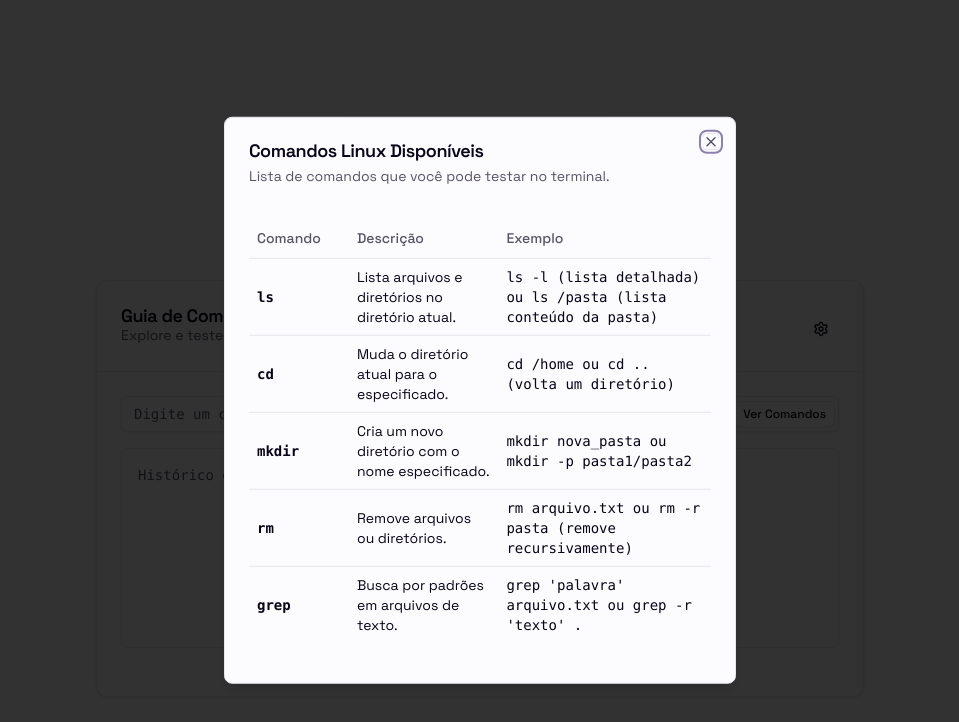
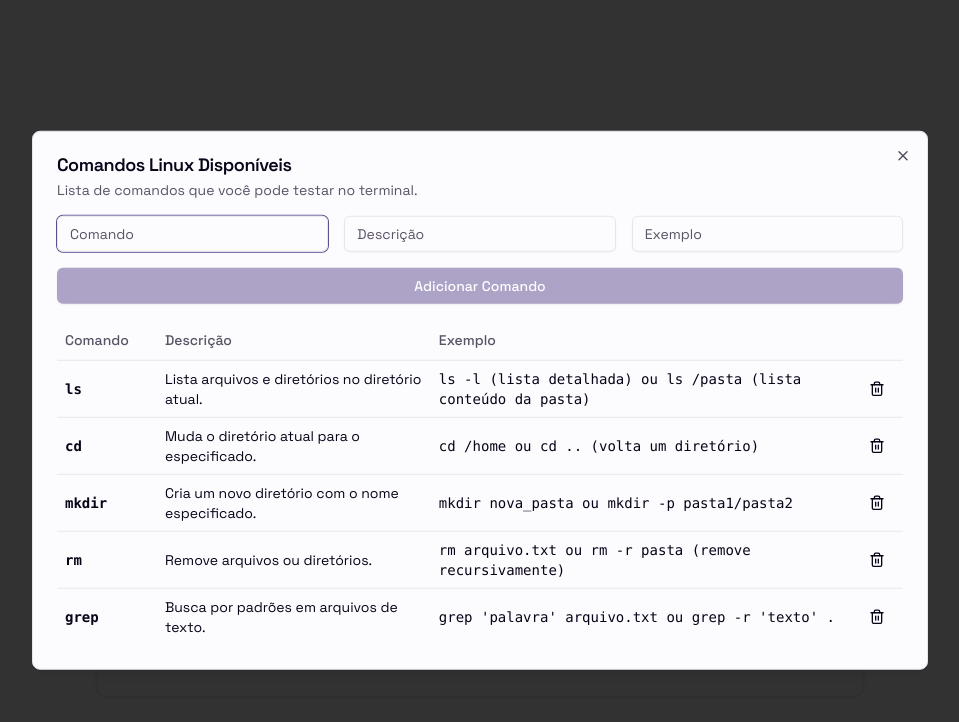
Before and after one commit to kadumedim/desafio_gn, a Next.js app: page / in a window 1280 px wide. Both pictures are taken after a click on the button "Ver Comandos". Shown: the top 722 px of the page, without its empty margins (160-1119 px from the left). Built offline with nearby package versions, Linux system fonts and the light colour scheme.

Commit message:
feat: custom commands

```diff
--- a/src/components/ui/chatcard.tsx
+++ b/src/components/ui/chatcard.tsx
@@ -49,6 +49,17 @@ export function ChatCard() {
   const [command, setCommand] = useState("")
   const [commandLogs, setCommandLogs] = useState<string[]>([])
   const [commands, setCommands] = useState<LinuxCommands>(defaultCommands)
+
+  const updateCommands = (newCommands: LinuxCommands) => {
+    setCommands(newCommands)
+    localStorage.setItem('linuxCommands', JSON.stringify(newCommands))
+  }
+
+  const resetCommands = () => {
+    setCommands(defaultCommands)
+    localStorage.setItem('linuxCommands', JSON.stringify(defaultCommands))
+  }
+
   const viewportRef = useRef<HTMLDivElement>(null)
 
   // Auto-scroll
@@ -62,17 +73,17 @@ export function ChatCard() {
   // Load commands
   useEffect(() => {
     try {
-      console.log("Salvando no local storage")
       const storedCommands = localStorage.getItem('linuxCommands')
       if (storedCommands) {
         const parsedCommands = JSON.parse(storedCommands)
         setCommands(parsedCommands)
-      }
-      else {
+      } else {
         localStorage.setItem('linuxCommands', JSON.stringify(defaultCommands))
+        setCommands(defaultCommands)
       }
     } catch (error) {
       console.error('Error loading stored commands:', error)
+      localStorage.setItem('linuxCommands', JSON.stringify(defaultCommands))
       setCommands(defaultCommands)
     }
   }, [])
@@ -83,10 +94,8 @@ export function ChatCard() {
     const cmd = command.trim().split(" ")[0].toLowerCase();
     const newLogs: string[] = [];
 
-    // Add command to logs first
     newLogs.push(`$ ${command}`);
 
-    // Add command response
     if (cmd in commands) {
       newLogs.push(`Descrição: ${commands[cmd].description}`);
       newLogs.push(`Exemplo: ${commands[cmd].example}`);
@@ -94,7 +103,6 @@ export function ChatCard() {
       newLogs.push(`Comando não reconhecido: ${cmd}`);
     }
 
-    // Update logs (add new logs at the end for chronological display)
     setCommandLogs(prev => [...prev, ...newLogs]);
     setCommand("");
   }
@@ -107,7 +115,7 @@ export function ChatCard() {
           <CardDescription>Explore e teste comandos de Linux!</CardDescription>
         </div>
 
-        <SettingsMenu onClearHistory={() => setCommandLogs([])} />
+        <SettingsMenu onClearHistory={() => setCommandLogs([])} onResetCommands={resetCommands} />
       </CardHeader>
       <Separator />
       <CardContent className="p-6">
@@ -121,7 +129,7 @@ export function ChatCard() {
               className="font-mono pr-24"
               autoComplete="off"
             />
-            <CommandDialog commands={commands} />
+            <CommandDialog commands={commands} onUpdateCommands={updateCommands} />
           </div>
 
           <ScrollArea className="h-[200px] w-full rounded-md border p-4 font-mono text-sm">
--- a/src/components/ui/command-dialog.tsx
+++ b/src/components/ui/command-dialog.tsx
@@ -1,5 +1,6 @@
 "use client"
 
+import { useState } from "react"
 import {
   Dialog,
   DialogContent,
@@ -9,6 +10,7 @@ import {
   DialogTrigger,
 } from "@/components/ui/dialog"
 import { Button } from "@/components/ui/button"
+import { Input } from "@/components/ui/input"
 import {
   Table,
   TableBody,
@@ -17,15 +19,48 @@ import {
   TableHeader,
   TableRow,
 } from "@/components/ui/table"
+import { Trash2 } from "lucide-react"
 
 interface CommandDialogProps {
   commands: Record<string, {
     description: string
     example: string
   }>
+  onUpdateCommands: (commands: Record<string, {
+    description: string
+    example: string
+  }>) => void
 }
 
-export function CommandDialog({ commands }: CommandDialogProps) {
+export function CommandDialog({ commands, onUpdateCommands }: CommandDialogProps) {
+  // Remove local state and use parent state directly
+  const [newCommand, setNewCommand] = useState({
+    name: "",
+    description: "",
+    example: ""
+  })
+
+  const handleAddCommand = () => {
+    if (!newCommand.name || !newCommand.description || !newCommand.example) return
+
+    const updatedCommands = {
+      ...commands,
+      [newCommand.name]: {
+        description: newCommand.description,
+        example: newCommand.example
+      }
+    }
+
+    onUpdateCommands(updatedCommands)
+    setNewCommand({ name: "", description: "", example: "" })
+  }
+
+  const handleDeleteCommand = (cmd: string) => {
+    const updatedCommands = { ...commands }
+    delete updatedCommands[cmd]
+    onUpdateCommands(updatedCommands)
+  }
+
   return (
     <Dialog>
       <DialogTrigger asChild>
@@ -37,20 +72,45 @@ export function CommandDialog({ commands }: CommandDialogProps) {
           Ver Comandos
         </Button>
       </DialogTrigger>
-      <DialogContent>
+      <DialogContent className="max-w-4xl">
         <DialogHeader>
           <DialogTitle>Comandos Linux Disponíveis</DialogTitle>
           <DialogDescription>
             Lista de comandos que você pode testar no terminal.
           </DialogDescription>
         </DialogHeader>
-        <div className="py-4">
+        <div className="space-y-4">
+          <div className="grid grid-cols-3 gap-4">
+            <Input
+              placeholder="Comando"
+              value={newCommand.name}
+              onChange={(e) => setNewCommand(prev => ({ ...prev, name: e.target.value.toLowerCase() }))}
+            />
+            <Input
+              placeholder="Descrição"
+              value={newCommand.description}
+              onChange={(e) => setNewCommand(prev => ({ ...prev, description: e.target.value }))}
+            />
+            <Input
+              placeholder="Exemplo"
+              value={newCommand.example}
+              onChange={(e) => setNewCommand(prev => ({ ...prev, example: e.target.value }))}
+            />
+          </div>
+          <Button
+            onClick={handleAddCommand}
+            className="w-full"
+            disabled={!newCommand.name || !newCommand.description || !newCommand.example}
+          >
+            Adicionar Comando
+          </Button>
           <Table>
             <TableHeader>
               <TableRow>
                 <TableHead className="w-[100px]">Comando</TableHead>
                 <TableHead>Descrição</TableHead>
                 <TableHead>Exemplo</TableHead>
+                <TableHead className="w-[50px]"></TableHead>
               </TableRow>
             </TableHeader>
             <TableBody>
@@ -59,6 +119,15 @@ export function CommandDialog({ commands }: CommandDialogProps) {
                   <TableCell className="font-mono font-bold">{cmd}</TableCell>
                   <TableCell>{info.description}</TableCell>
                   <TableCell className="font-mono">{info.example}</TableCell>
+                  <TableCell>
+                    <Button
+                      variant="ghost"
+                      size="icon"
+                      onClick={() => handleDeleteCommand(cmd)}
+                    >
+                      <Trash2 className="h-4 w-4" />
+                    </Button>
+                  </TableCell>
                 </TableRow>
               ))}
             </TableBody>
--- a/src/components/ui/settings-menu.tsx
+++ b/src/components/ui/settings-menu.tsx
@@ -6,15 +6,16 @@ import {
   DropdownMenuItem,
   DropdownMenuTrigger,
 } from "@/components/ui/dropdown-menu"
-import { Moon, Settings, Sun, Eraser } from "lucide-react"
+import { Moon, Settings, Sun, Eraser, RotateCcw } from "lucide-react"
 import { useTheme } from "next-themes"
 import { Button } from "@/components/ui/button"
 
 interface SettingsMenuProps {
   onClearHistory: () => void
+  onResetCommands: () => void
 }
 
-export function SettingsMenu({ onClearHistory }: SettingsMenuProps) {
+export function SettingsMenu({ onClearHistory, onResetCommands }: SettingsMenuProps) {
   const { theme, setTheme } = useTheme()
 
   return (
@@ -46,6 +47,12 @@ export function SettingsMenu({ onClearHistory }: SettingsMenuProps) {
             Limpar histórico
           </div>
         </DropdownMenuItem>
+        <DropdownMenuItem onSelect={onResetCommands}>
+          <div className="flex items-center gap-2">
+            <RotateCcw className="h-4 w-4" />
+            Restaurar comandos
+          </div>
+        </DropdownMenuItem>
       </DropdownMenuContent>
     </DropdownMenu>
   )
```
